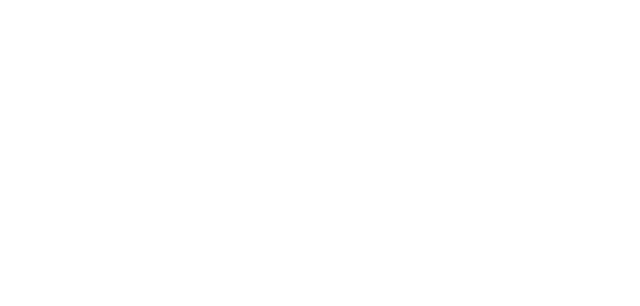
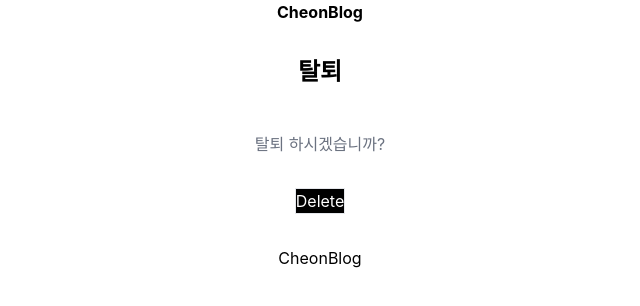
Before and after one commit to hokoro/CheonBlog, a React (Create React App) app in the folder cheonblogapp/: page /delete in a window 1280 px wide. Before the commit this address had no page. Shown: the top 306 px of the page, without its empty margins (320-960 px from the left). Built offline with nearby package versions, Linux system fonts and the light colour scheme.

Commit message:
삭제 컴포넌트 생성

```diff
--- a/cheonblogapp/src/App.jsx
+++ b/cheonblogapp/src/App.jsx
@@ -5,7 +5,7 @@
 import SignUp from "./Component/SignUp";
 import Login from "./Component/Login";
 import Account from "./Component/Account";
-
+import Delete from "./Component/Delete";
 
 function App(){
   return(
@@ -18,6 +18,7 @@
                   <Route path="/signup" element={<SignUp/>}/>
                   <Route path="/login" element={<Login/>}/>
                   <Route path="/account" element={<Account/>}/>
+                  <Route path="/delete" element={<Delete/>}/>
               </Route>
           </Routes>
 
--- /dev/null
+++ b/cheonblogapp/src/Component/Delete.jsx
@@ -0,0 +1,23 @@
+import React from 'react';
+
+
+function Delete(){
+    return(
+        <div className="Delete">
+            <div className="m-5">
+                <h3 className="text-black-500 p-3 text-2xl font-bold">탈퇴</h3>
+            </div>
+            <div className="m-5">
+                <p className="text-gray-500 p-3">탈퇴 하시겠습니까?</p>
+            </div>
+            <div className="m-5">
+                <button className="border rounded-[2rem] w-[150px] h-[40px] bg-black text-white hover:text-red-500">
+                    Delete
+                </button>
+            </div>
+        </div>
+    );
+}
+
+
+export default Delete;
```
